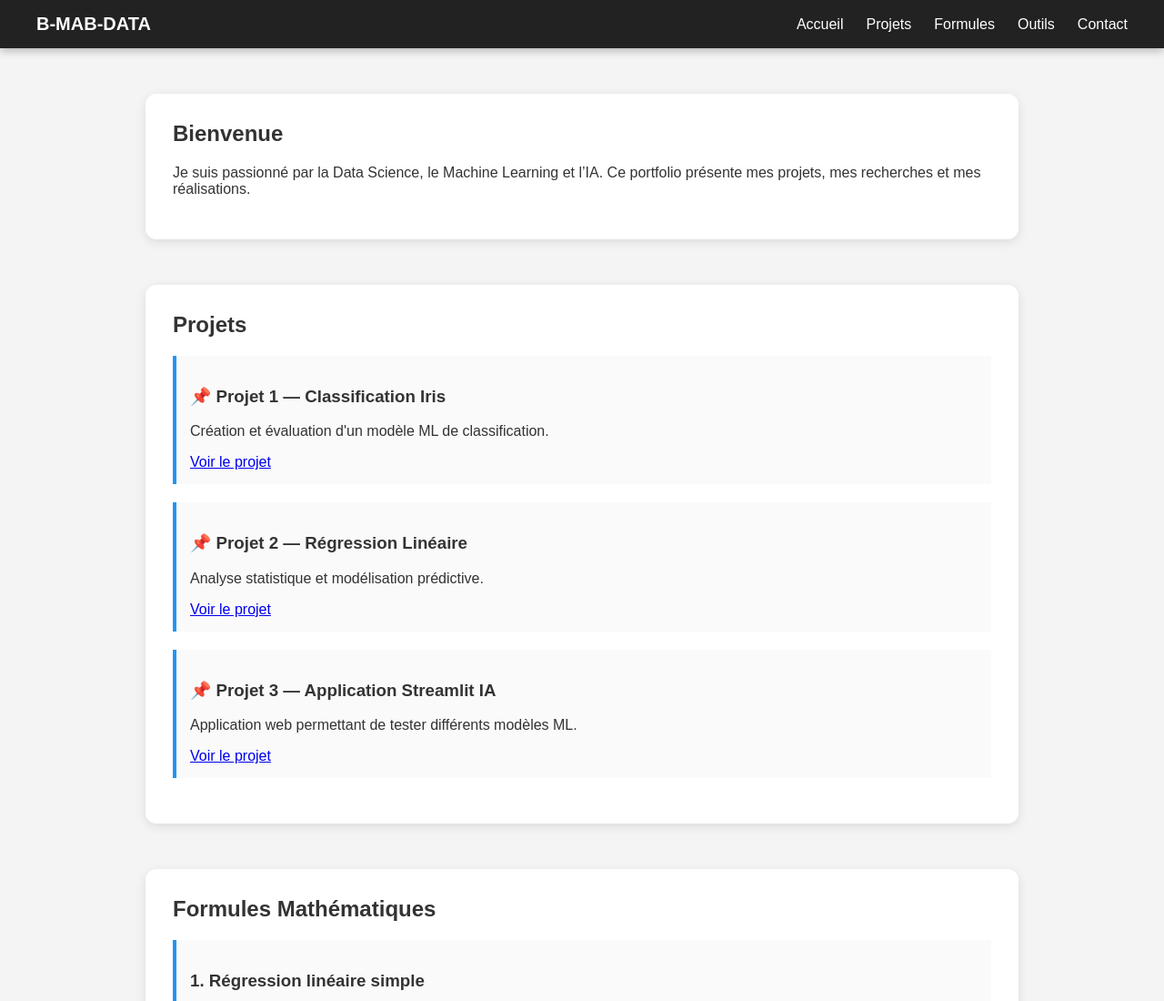
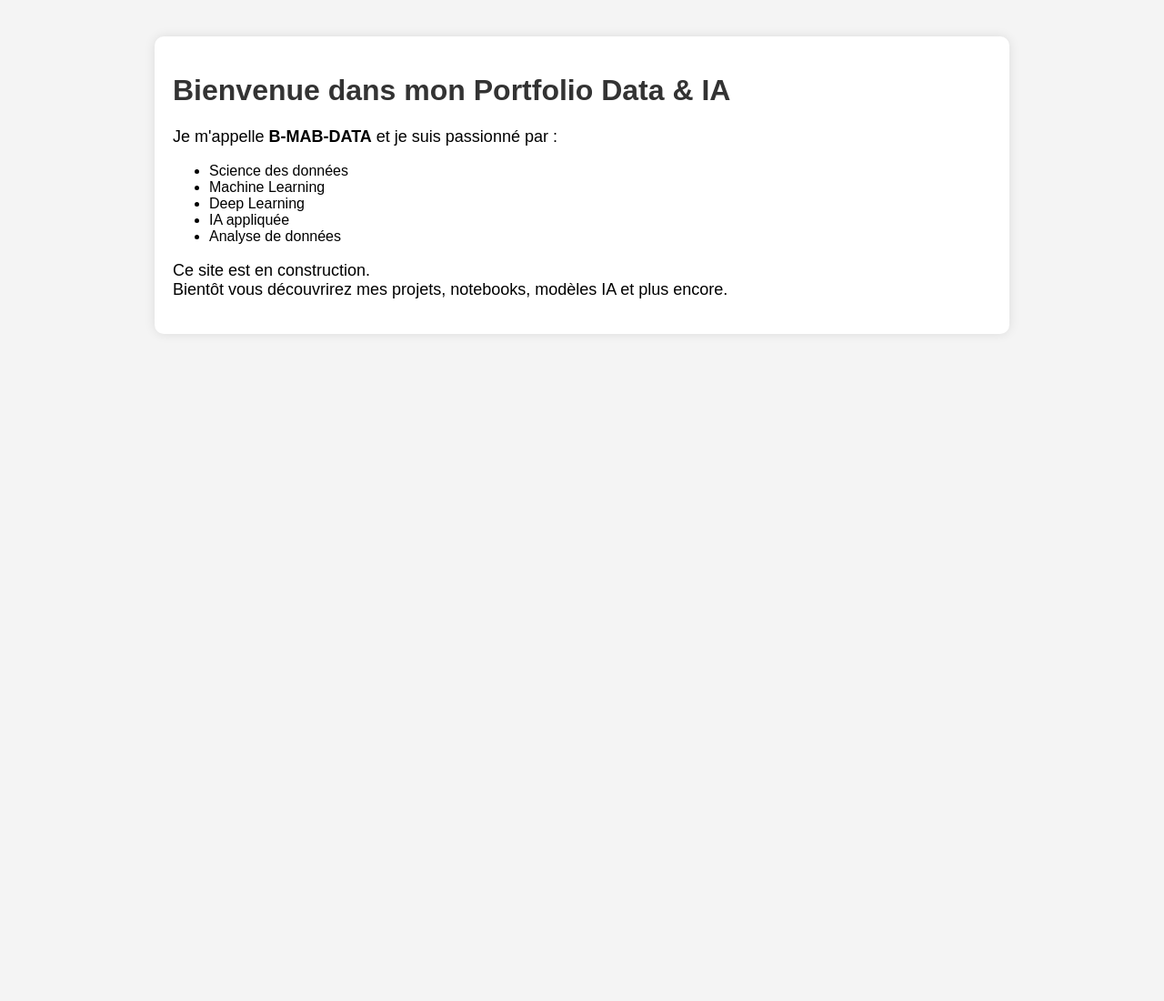
Before and after one commit to B-MAB-DATA/B-MAB-DATA.github.io, a plain HTML site: page index.html in a window 1280 px wide. Shown: the top 1100 px of the page at 91% size. After the commit the page ends 800 px from the top, so only its background shows below. Drawn offline with Linux system fonts and the light colour scheme.

Commit message:
Update index.html

```diff
--- a/index.html
+++ b/index.html
@@ -4,193 +4,45 @@
     <meta charset="UTF-8">
     <meta name="viewport" content="width=device-width, initial-scale=1.0">
     <title>Portfolio Data & IA - B-MAB-DATA</title>
-
     <style>
         body {
-            margin: 0;
             font-family: Arial, sans-serif;
-            background: #f4f4f4;
+            margin: 40px;
+            background-color: #f4f4f4;
+        }
+        .container {
+            background: white;
+            padding: 20px;
+            border-radius: 10px;
+            max-width: 900px;
+            margin: auto;
+            box-shadow: 0 0 12px rgba(0,0,0,0.1);
+        }
+        h1 {
             color: #333;
         }
-
-        /* Barre de navigation */
-        nav {
-            background: #222;
-            color: white;
-            padding: 15px 40px;
-            display: flex;
-            justify-content: space-between;
-            align-items: center;
-            box-shadow: 0 2px 10px rgba(0,0,0,0.3);
-        }
-
-        nav .logo {
-            font-size: 20px;
-            font-weight: bold;
-        }
-
-        nav ul {
-            margin: 0;
-            padding: 0;
-            list-style: none;
-            display: flex;
-            gap: 25px;
-        }
-
-        nav ul li a {
-            color: white;
-            text-decoration: none;
-            font-size: 16px;
-        }
-
-        nav ul li a:hover {
-            text-decoration: underline;
-        }
-
-        /* Section */
-        .section {
-            max-width: 900px;
-            margin: 50px auto;
-            background: white;
-            padding: 30px;
-            border-radius: 12px;
-            box-shadow: 0 3px 12px rgba(0,0,0,0.1);
-        }
-
-        .section h2 {
-            margin-top: 0;
-        }
-
-        .project, .math-formula, .tool {
-            border-left: 4px solid #2196f3;
-            padding: 15px;
-            margin: 20px 0;
-            background: #fafafa;
-        }
-
-        .math-formula code {
-            display: block;
-            font-family: "Courier New", monospace;
-            background: #e8e8e8;
-            padding: 5px 10px;
-            border-radius: 5px;
-            margin-top: 5px;
-        }
-
-        footer {
-            text-align: center;
-            padding: 30px;
-            color: #777;
-        }
-
-        ul.tools-list {
-            padding-left: 20px;
-        }
-
-        ul.tools-list li {
-            margin: 5px 0;
+        p {
+            font-size: 18px;
         }
     </style>
 </head>
+<body>
+    <div class="container">
+        <h1>Bienvenue dans mon Portfolio Data & IA</h1>
+        <p>Je m'appelle <strong>B-MAB-DATA</strong> et je suis passionné par :
+            <ul>
+                <li>Science des données</li>
+                <li>Machine Learning</li>
+                <li>Deep Learning</li>
+                <li>IA appliquée</li>
+                <li>Analyse de données</li>
+            </ul>
+        </p>
 
-<body>
-
-    <!-- BARRE DE NAVIGATION -->
-    <nav>
-        <div class="logo">B-MAB-DATA</div>
-        <ul>
-            <li><a href="#home">Accueil</a></li>
-            <li><a href="#projects">Projets</a></li>
-            <li><a href="#math">Formules</a></li>
-            <li><a href="#tools">Outils</a></li>
-            <li><a href="#contact">Contact</a></li>
-        </ul>
-    </nav>
-
-    <!-- SECTION ACCUEIL -->
-    <div id="home" class="section">
-        <h2>Bienvenue</h2>
         <p>
-            Je suis passionné par la Data Science, le Machine Learning et l’IA.
-            Ce portfolio présente mes projets, mes recherches et mes réalisations.
+            Ce site est en construction.<br>
+            Bientôt vous découvrirez mes projets, notebooks, modèles IA et plus encore.
         </p>
     </div>
-
-    <!-- SECTION PROJETS -->
-    <div id="projects" class="section">
-        <h2>Projets</h2>
-
-        <div class="project">
-            <h3>📌 Projet 1 — Classification Iris</h3>
-            <p>Création et évaluation d'un modèle ML de classification.</p>
-            <a href="https://github.com/">Voir le projet</a>
-        </div>
-
-        <div class="project">
-            <h3>📌 Projet 2 — Régression Linéaire</h3>
-            <p>Analyse statistique et modélisation prédictive.</p>
-            <a href="https://github.com/">Voir le projet</a>
-        </div>
-
-        <div class="project">
-            <h3>📌 Projet 3 — Application Streamlit IA</h3>
-            <p>Application web permettant de tester différents modèles ML.</p>
-            <a href="https://github.com/">Voir le projet</a>
-        </div>
-    </div>
-
-    <!-- SECTION FORMULES MATHÉMATIQUES -->
-    <div id="math" class="section">
-        <h2>Formules Mathématiques</h2>
-
-        <div class="math-formula">
-            <h3>1. Régression linéaire simple</h3>
-            <code>y = β₀ + β₁x + ε</code>
-            <p>Où β₀ est l'ordonnée à l'origine, β₁ la pente et ε l'erreur.</p>
-        </div>
-
-        <div class="math-formula">
-            <h3>2. Fonction Sigmoid (pour classification logistique)</h3>
-            <code>σ(x) = 1 / (1 + e⁻ˣ)</code>
-        </div>
-
-        <div class="math-formula">
-            <h3>3. Erreur quadratique moyenne (MSE)</h3>
-            <code>MSE = (1/n) * Σ(yᵢ - ŷᵢ)²</code>
-        </div>
-
-        <div class="math-formula">
-            <h3>4. Entropie (Information gain en ML)</h3>
-            <code>H(X) = - Σ p(x) log₂ p(x)</code>
-        </div>
-    </div>
-
-    <!-- SECTION OUTILS ET LANGAGES -->
-    <div id="tools" class="section">
-        <h2>Outils & Langages</h2>
-        <ul class="tools-list">
-            <li>Python (pandas, numpy, scikit-learn, matplotlib, seaborn)</li>
-            <li>R et RStudio</li>
-            <li>SQL / PostgreSQL</li>
-            <li>Jupyter Notebook / Jupyter Lab</li>
-            <li>Git & GitHub</li>
-            <li>Power BI / Tableau</li>
-            <li>Docker (pour déploiement de modèles)</li>
-            <li>Streamlit / Flask (applications web ML)</li>
-            <li>TensorFlow / PyTorch (Deep Learning)</li>
-        </ul>
-    </div>
-
-    <!-- SECTION CONTACT -->
-    <div id="contact" class="section">
-        <h2>Contact</h2>
-        <p>Email : <strong>ton-email@gmail.com</strong></p>
-        <p>LinkedIn : <a href="#" target="_blank">Ton LinkedIn</a></p>
-    </div>
-
-    <footer>
-        © 2025 — B-MAB-DATA — Portfolio professionnel
-    </footer>
-
 </body>
 </html>
```
